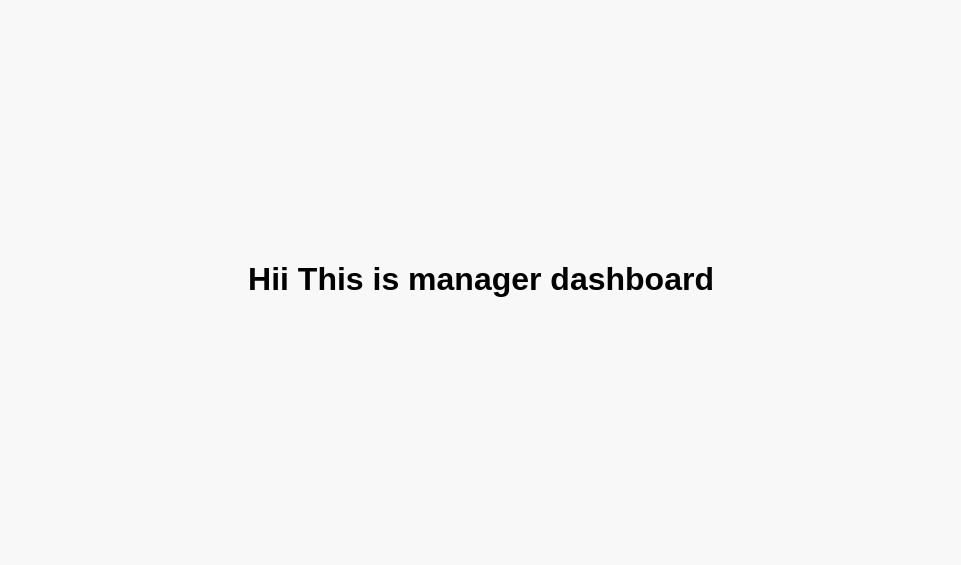
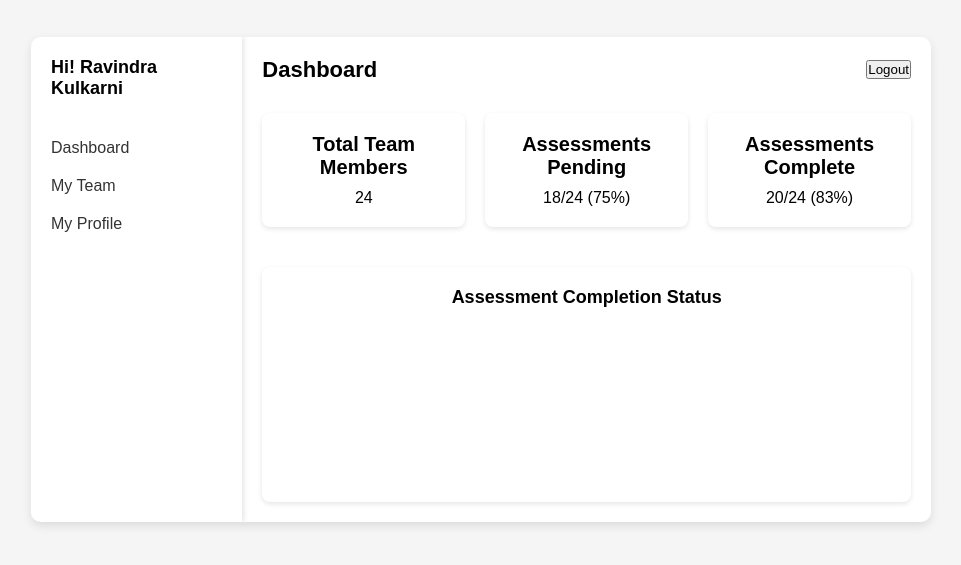
Before and after one commit to GurunathJadhav/pms-front-end, a React (Create React App) app: page /manager-dashboard in a window 1280 px wide. Shown: the part 121-686 px from the top of the page, without its empty margins (159-1120 px from the left). Built offline with nearby package versions, Linux system fonts and the light colour scheme.

Commit message:
manger dashbord component added

```diff
--- /dev/null
+++ b/src/components/manager/dashboard/ManagerDashboard.css
@@ -0,0 +1,102 @@
+@import url('https://fonts.googleapis.com/css2?family=Roboto:wght@400;500&display=swap');
+
+body {
+    font-family: 'Roboto', sans-serif;
+    margin: 0;
+    background-color: #f5f5f5;
+}
+
+.container {
+    display: flex;
+}
+
+.sidebar {
+    width: 250px;
+    background-color: #fff;
+    box-shadow: 2px 0 5px rgba(0, 0, 0, 0.1);
+    padding: 20px;
+}
+
+.sidebar h2 {
+    font-size: 18px;
+    margin-bottom: 40px;
+}
+
+.sidebar ul {
+    list-style-type: none;
+    padding: 0;
+}
+
+.sidebar ul li {
+    margin-bottom: 20px;
+}
+
+.sidebar ul li a {
+    text-decoration: none;
+    color: #333;
+    font-size: 16px;
+}
+
+.main-content {
+    flex-grow: 1;
+    padding: 20px;
+}
+
+.dashboard-header {
+    display: flex;
+    justify-content: space-between;
+    align-items: center;
+}
+
+.dashboard-header h1 {
+    font-size: 22px;
+    margin: 0;
+}
+
+.stats-container {
+    display: flex;
+    gap: 20px;
+    margin-top: 30px;
+}
+
+.stat-card {
+    flex: 1;
+    background-color: #fff;
+    padding: 20px;
+    border-radius: 8px;
+    box-shadow: 0 2px 5px rgba(0, 0, 0, 0.1);
+    text-align: center;
+}
+
+.stat-card h2 {
+    font-size: 20px;
+    margin-bottom: 10px;
+}
+
+.stat-card p {
+    font-size: 16px;
+    margin: 0;
+}
+
+.chart-container {
+    background-color: #fff;
+    margin-top: 40px;
+    padding: 20px;
+    border-radius: 8px;
+    box-shadow: 0 2px 5px rgba(0, 0, 0, 0.1);
+    text-align: center;
+}
+
+.chart-title {
+    font-size: 18px;
+    margin-bottom: 20px;
+}
+
+.chart-wrapper {
+    width: 300px;
+    margin: 0 auto;
+}
+
+canvas {
+    max-width: 100%;
+}
--- a/src/components/manager/dashboard/ManagerDashboard.jsx
+++ b/src/components/manager/dashboard/ManagerDashboard.jsx
@@ -1,11 +1,48 @@
 import React from 'react'
+import './ManagerDashboard.css'
 
 const ManagerDashboard = () => {
   return (
-    <div>
-       <h1>Hii This is manager dashboard</h1>
 
+    <div className="container">
+        <div className="sidebar">
+            <h2>Hi! Ravindra Kulkarni</h2>
+            <ul>
+                <li><a href="#">Dashboard</a></li>
+                <li><a href="#">My Team</a></li>
+                <li><a href="#">My Profile</a></li>
+            </ul>
+        </div>
+        <div className="main-content">
+            <div className="dashboard-header">
+                <h1>Dashboard</h1>
+                <button>Logout</button>
+            </div>
+
+            <div className="stats-container">
+                <div className="stat-card">
+                    <h2>Total Team Members</h2>
+                    <p>24</p>
+                </div>
+                <div className="stat-card">
+                    <h2>Assessments Pending</h2>
+                    <p>18/24 (75%)</p>
+                </div>
+                <div className="stat-card">
+                    <h2>Assessments Complete</h2>
+                    <p>20/24 (83%)</p>
+                </div>
+            </div>
+
+            <div className="chart-container">
+                <h3 className="chart-title">Assessment Completion Status</h3>
+                <div className="chart-wrapper">
+                    <canvas id="completionChart"></canvas>
+                </div>
+            </div>
+        </div>
     </div>
+
   )
 }
 
```
